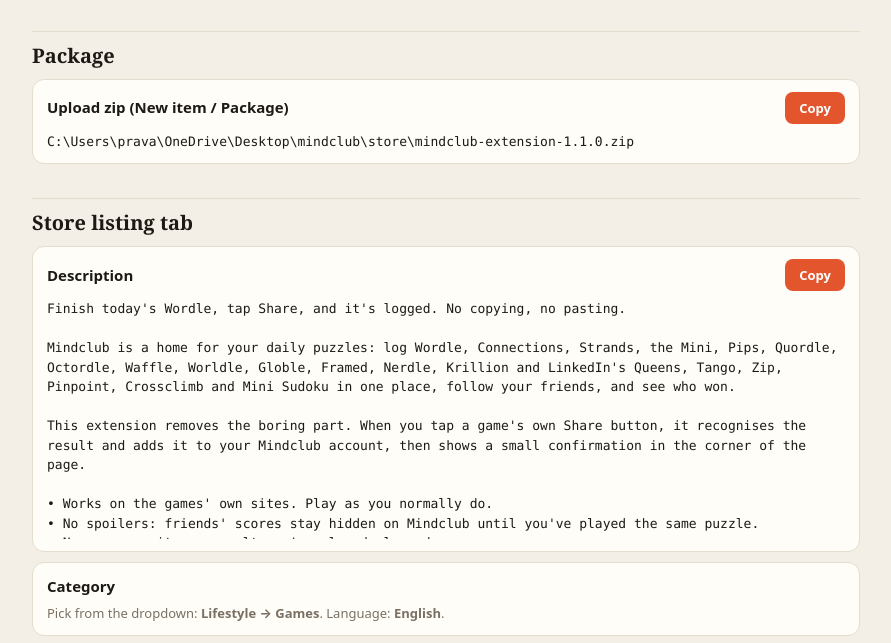
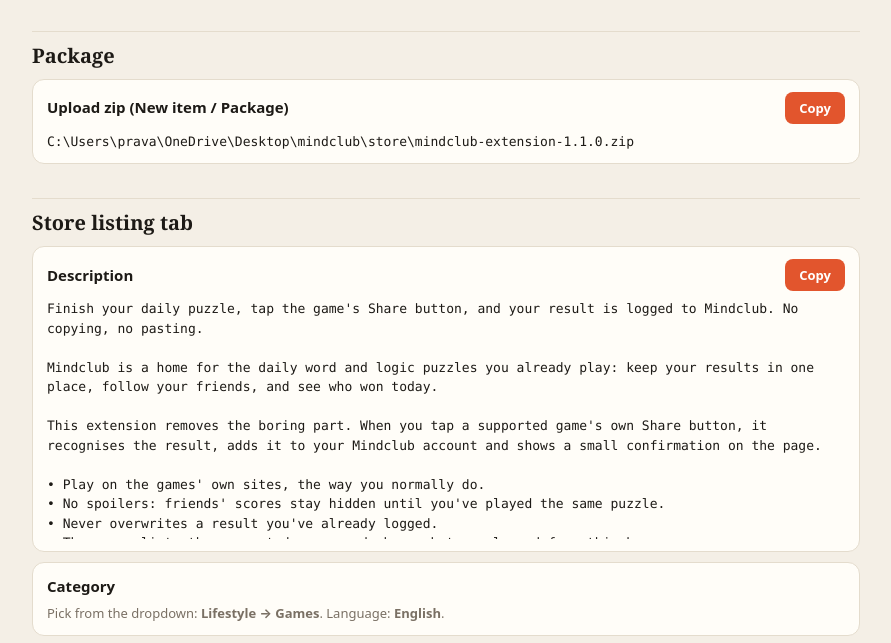
Before and after one commit to Sovi11/mindclub-site, a browser extension: page store/fill-helper.html in a window 1280 px wide. Shown: the part 148-791 px from the top of the page, without its empty margins (194-1085 px from the left). Drawn offline with Linux system fonts and the light colour scheme.

Commit message:
Store description: drop the list of game names
The Web Store rejected the listing as keyword spam for naming all 19
supported games in the description. The new description names none;
the popup and screenshots already show which games work.

Co-Authored-By: Claude Opus 5.5 <noreply@anthropic.com>

```diff
--- a/store/fill-helper.html
+++ b/store/fill-helper.html
@@ -36,22 +36,22 @@
   <div class="f" data-v="C:\Users\prava\OneDrive\Desktop\mindclub\store\mindclub-extension-1.1.0.zip"><div class="top"><span class="lbl">Upload zip (New item / Package)</span></div></div>
 
   <h2>Store listing tab</h2>
-  <div class="f" data-v="Finish today's Wordle, tap Share, and it's logged. No copying, no pasting.
+  <div class="f" data-v="Finish your daily puzzle, tap the game's Share button, and your result is logged to Mindclub. No copying, no pasting.
 
-Mindclub is a home for your daily puzzles: log Wordle, Connections, Strands, the Mini, Pips, Quordle, Octordle, Waffle, Worldle, Globle, Framed, Nerdle, Krillion and LinkedIn's Queens, Tango, Zip, Pinpoint, Crossclimb and Mini Sudoku in one place, follow your friends, and see who won.
+Mindclub is a home for the daily word and logic puzzles you already play: keep your results in one place, follow your friends, and see who won today.
 
-This extension removes the boring part. When you tap a game's own Share button, it recognises the result and adds it to your Mindclub account, then shows a small confirmation in the corner of the page.
+This extension removes the boring part. When you tap a supported game's own Share button, it recognises the result, adds it to your Mindclub account and shows a small confirmation on the page.
 
-• Works on the games' own sites. Play as you normally do.
-• No spoilers: friends' scores stay hidden on Mindclub until you've played the same puzzle.
+• Play on the games' own sites, the way you normally do.
+• No spoilers: friends' scores stay hidden until you've played the same puzzle.
 • Never overwrites a result you've already logged.
-• The popup links to every supported game and shows what was logged from this browser.
+• The popup lists the supported games and shows what was logged from this browser.
 
-Privacy: the extension only looks at text a game page copies when you share, and only on the supported game sites. Anything that isn't a game result is dropped inside your browser and never sent. No ads, no analytics, no tracking.
+Privacy: the extension only looks at the text a game copies when you tap Share, and only on supported game sites. Anything that isn't a game result is dropped inside your browser and never sent. No ads, no analytics, no tracking.
 
-How to start: install, click the Mindclub icon, then Connect. Sign in on Mindclub (email link, or try it as a guest) and the extension connects itself.
+Getting started: install, click the Mindclub icon, then Connect. Sign in on Mindclub (email link, or try it as a guest) and the extension connects itself.
 
-Mindclub is an independent project and isn't affiliated with The New York Times, LinkedIn, Merriam-Webster or any game's publisher."><div class="top"><span class="lbl">Description</span></div></div>
+Mindclub is an independent project and isn't affiliated with any puzzle's publisher."><div class="top"><span class="lbl">Description</span></div></div>
   <div class="f"><div class="top"><span class="lbl">Category</span></div><p class="step">Pick from the dropdown: <b>Lifestyle → Games</b>. Language: <b>English</b>.</p></div>
   <div class="f" data-v="C:\Users\prava\OneDrive\Desktop\mindclub\extension\icons\128.png"><div class="top"><span class="lbl">Store icon (128×128)</span></div></div>
   <div class="f" data-v="C:\Users\prava\OneDrive\Desktop\mindclub\store\screenshot-1-toast.png"><div class="top"><span class="lbl">Screenshot 1</span></div></div>
```
Also changed, not shown: 1 other file.
